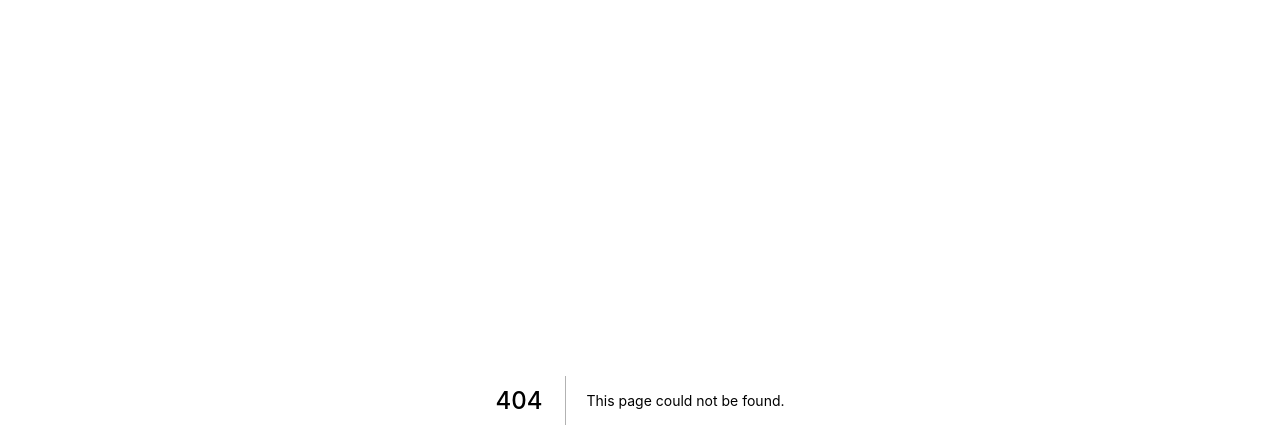
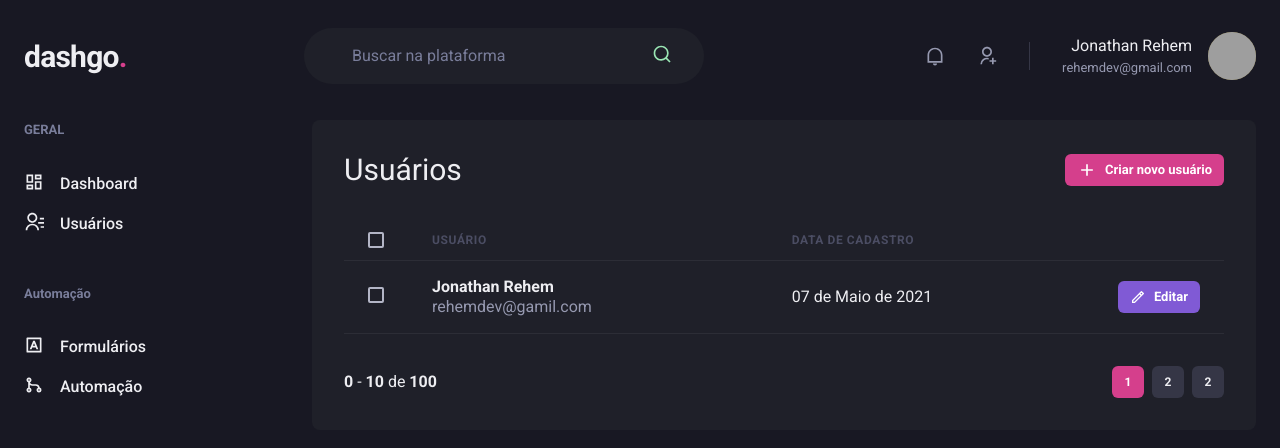
Before and after one commit to 90sRehem/dashgo, a Next.js app: page /users in a window 1280 px wide. Before the commit this address had no page. Shown: the top 448 px of the page. Built offline with nearby package versions, Linux system fonts and the light colour scheme; grey boxes are pictures that could not be loaded.

Commit message:
users page

```diff
--- /dev/null
+++ b/src/components/Pagination/index.tsx
@@ -0,0 +1,55 @@
+import { Box, Button, Stack } from "@chakra-ui/react";
+
+export function Pagination() {
+    return (
+        <Stack
+            direction='row'
+            mt='8'
+            justify='space-between'
+            align='center'
+            spacing='6'
+        >
+            <Box>
+                <strong>0</strong> - <strong>10</strong> de <strong>100</strong>
+            </Box>
+            <Stack direction='row' spacing='2'>
+                <Button
+                    size='sm'
+                    fontSize='xs'
+                    width='4'
+                    colorScheme='pink'
+                    disabled
+                    _disabled={{
+                        bg: 'pink.500',
+                        cursor: 'default',
+                    }}>
+                    1
+            </Button>
+
+                <Button
+                    size='sm'
+                    fontSize='xs'
+                    width='4'
+                    bgColor="gray.700"
+                    _hover={{
+                        bg: 'gray.500'
+                    }}
+                >
+                    2
+            </Button>
+
+                <Button
+                    size='sm'
+                    fontSize='xs'
+                    width='4'
+                    bgColor="gray.700"
+                    _hover={{
+                        bg: 'gray.500'
+                    }}
+                >
+                    2
+            </Button>
+            </Stack>
+        </Stack>
+    )
+}
--- /dev/null
+++ b/src/pages/users/index.tsx
@@ -0,0 +1,83 @@
+import { Button } from "@chakra-ui/button"
+import { Checkbox } from "@chakra-ui/checkbox"
+import Icon from "@chakra-ui/icon"
+import { Box, Flex, Heading } from "@chakra-ui/layout"
+import { Table, Tbody, Td, Th, Thead, Tr, Text } from "@chakra-ui/react"
+import { RiAddLine, RiPencilLine } from "react-icons/ri"
+import { Header } from "../../components/Header"
+import { Pagination } from "../../components/Pagination"
+import { Sidebar } from "../../components/Sidebar"
+
+export default function Userlist() {
+    return (
+        <Box>
+            <Header />
+
+            <Flex
+                w="100%"
+                my='6'
+                maxWidth={1480}
+                mx='auto
+                ' px='6'
+            >
+                <Sidebar />
+
+                <Box flex='1' borderRadius={8} bg="gray.800" p="8">
+                    <Flex mb='8' justify='space-between' align='center'>
+                        <Heading size="lg" fontWeight='normal'>Usuários</Heading>
+
+                        <Button
+                            as="a"
+                            size='sm'
+                            fontSize='small'
+                            colorScheme='pink'
+                            leftIcon={<Icon as={RiAddLine} fontSize='20' />}
+                        >
+                            Criar novo usuário
+                        </Button>
+                    </Flex>
+
+                    <Table colorScheme="whiteAlpha">
+                        <Thead>
+                            <Tr>
+                                <Th px='6' color='gray.300' w='8'>
+                                    <Checkbox color='pink' />
+                                </Th>
+                                <Th>Usuário</Th>
+                                <Th>Data de cadastro</Th>
+                                <Th width='8'></Th>
+                            </Tr>
+                        </Thead>
+                        <Tbody>
+                            <Tr>
+                                <Td px='6'>
+                                    <Checkbox color='pink' />
+                                </Td>
+                                <Td>
+                                    <Box>
+                                        <Text fontWeight='bold'>Jonathan Rehem</Text>
+                                        <Text fonstSize='sm' color='gray.300'>rehemdev@gamil.com</Text>
+                                    </Box>
+                                </Td>
+                                <Td> 07 de Maio de 2021</Td>
+                                <Td>
+                                    <Button
+                                        as="a"
+                                        size='sm'
+                                        fontSize='small'
+                                        colorScheme='purple'
+                                        leftIcon={<Icon as={RiPencilLine} fontSize='16' />}
+                                    >
+                                        Editar
+                                    </Button>
+                                </Td>
+                            </Tr>
+                        </Tbody>
+                    </Table>
+
+                    <Pagination />
+                </Box>
+            </Flex>
+        </Box>
+    )
+}
```
Also changed, not shown: src/pages/users/create.tsx (added, +46 -0 lines).
